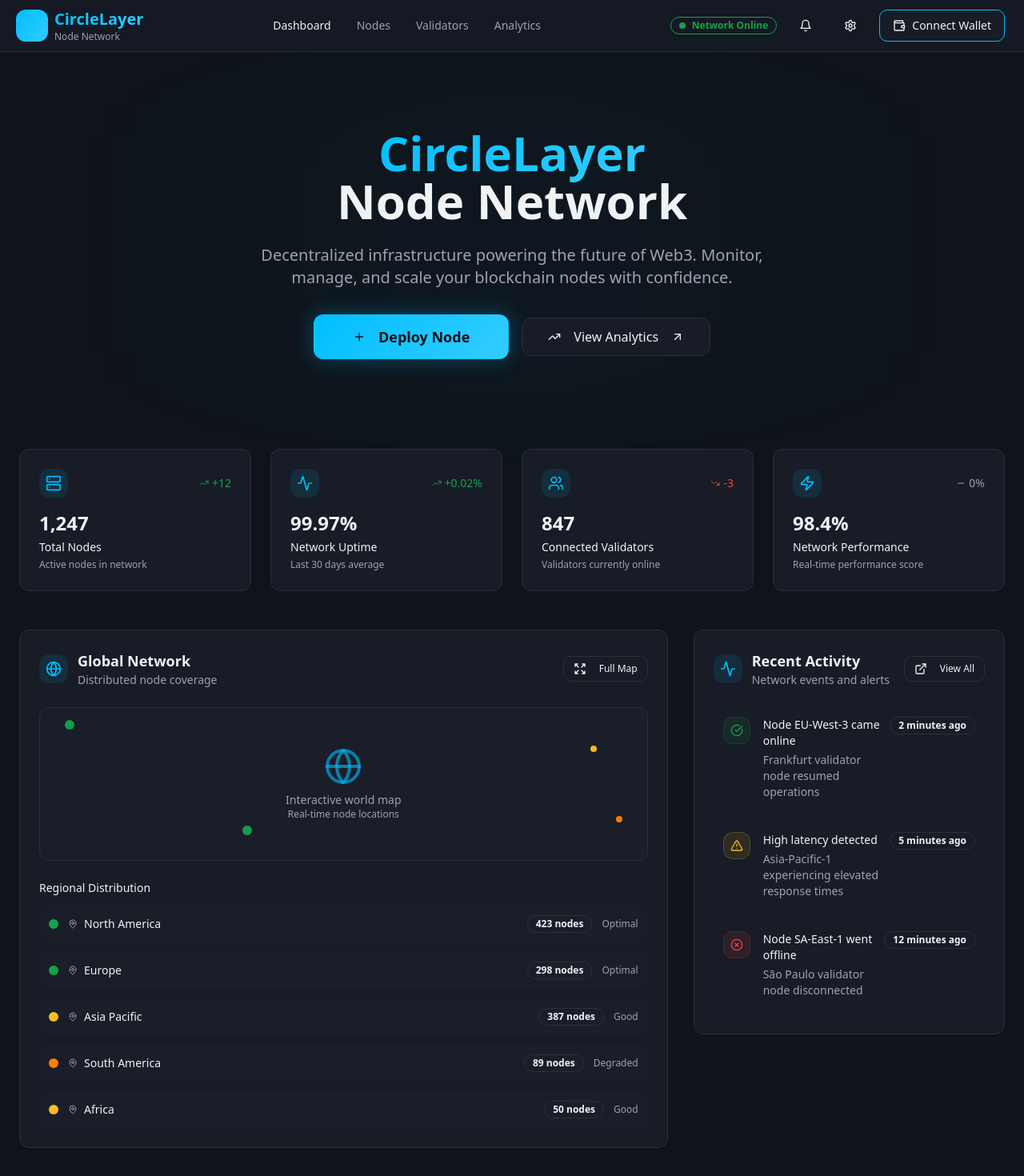
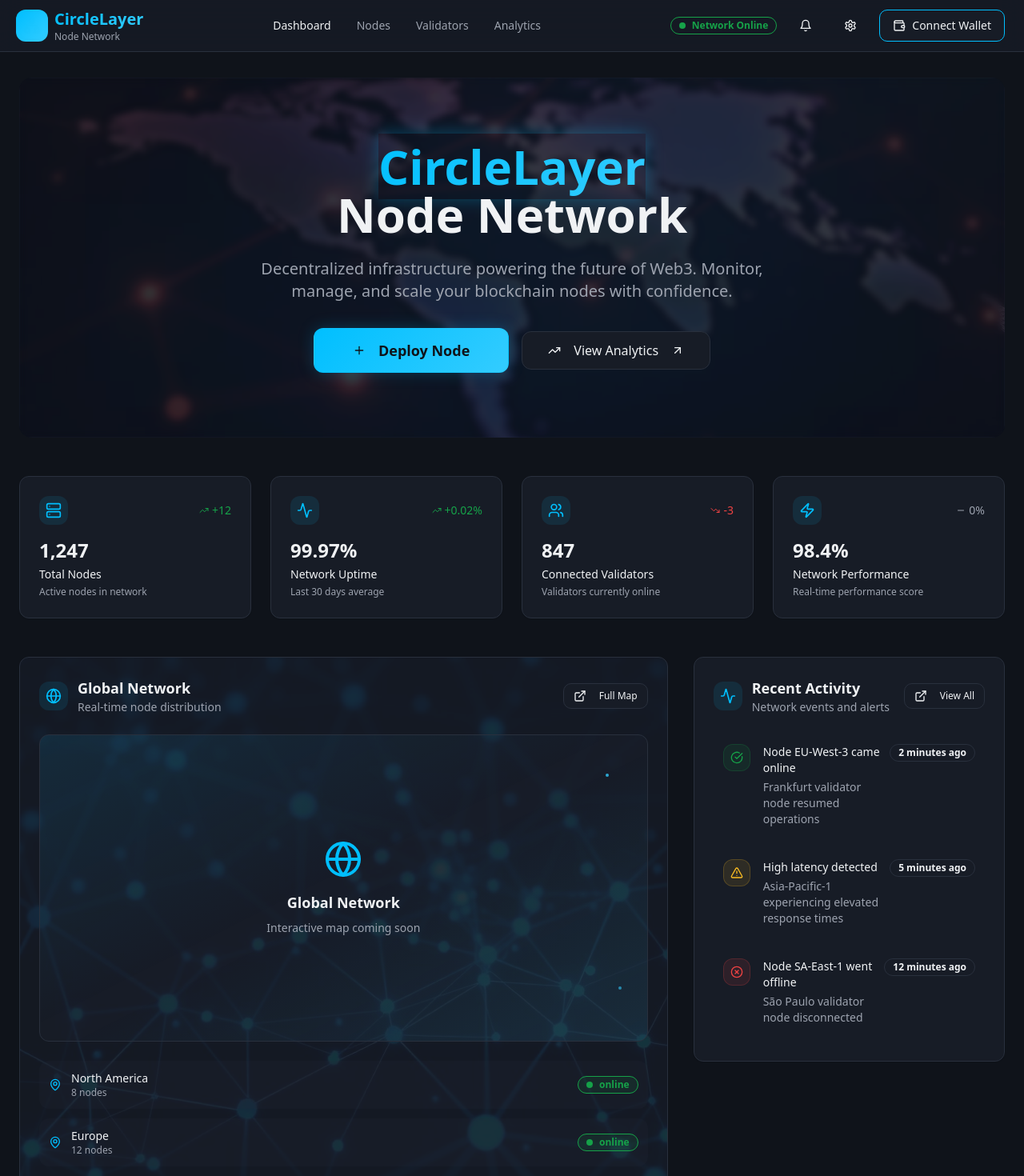
Before and after one commit to bhavnanaetherauthority/circlelayer-dapp-vision, a React (Vite) app: page / in a window 1280 px wide. Shown: the top 1470 px of the page at 80% size. Built offline with nearby package versions, Linux system fonts and the light colour scheme.

Commit message:
Add animations and effects
Enhance the UI with subtle animations and visual effects to improve user experience and engagement.

```diff
--- a/src/components/NetworkMap.tsx
+++ b/src/components/NetworkMap.tsx
@@ -1,77 +1,93 @@
 import { Card } from "@/components/ui/card";
+import { Button } from "@/components/ui/button";
 import { Badge } from "@/components/ui/badge";
-import { Button } from "@/components/ui/button";
-import { Globe, MapPin, Expand } from "lucide-react";
+import {
+  Globe,
+  MapPin,
+  Activity,
+  ExternalLink,
+  Zap
+} from "lucide-react";
+import networkBg from "@/assets/network-bg.jpg";
 
-const networkRegions = [
-  { name: "North America", nodes: 423, status: "optimal", color: "bg-success" },
-  { name: "Europe", nodes: 298, status: "optimal", color: "bg-success" },
-  { name: "Asia Pacific", nodes: 387, status: "good", color: "bg-node-syncing" },
-  { name: "South America", nodes: 89, status: "degraded", color: "bg-node-degraded" },
-  { name: "Africa", nodes: 50, status: "good", color: "bg-node-syncing" }
+const regions = [
+  { name: "North America", nodes: 8, status: "online" },
+  { name: "Europe", nodes: 12, status: "online" },
+  { name: "Asia Pacific", nodes: 6, status: "degraded" },
+  { name: "South America", nodes: 3, status: "offline" }
 ];
+
+const getStatusColor = (status: string) => {
+  switch (status) {
+    case 'online': return 'border-success text-success bg-success/10';
+    case 'offline': return 'border-destructive text-destructive bg-destructive/10';
+    case 'degraded': return 'border-warning text-warning bg-warning/10';
+    default: return 'border-muted text-muted-foreground bg-muted/10';
+  }
+};
 
 export const NetworkMap = () => {
   return (
-    <Card className="bg-surface border-card-border">
-      <div className="p-6">
-        <div className="flex items-center justify-between mb-6">
+    <Card className="bg-surface border-card-border h-full overflow-hidden group">
+      <div className="p-6 relative">
+        <div className="absolute inset-0 opacity-10 group-hover:opacity-20 transition-opacity duration-700"
+             style={{ backgroundImage: `url(${networkBg})`, backgroundSize: 'cover', backgroundPosition: 'center' }}></div>
+        <div className="flex items-center justify-between mb-6 relative z-10">
           <div className="flex items-center space-x-3">
             <div className="p-2 rounded-lg bg-primary/10">
               <Globe className="h-5 w-5 text-primary" />
             </div>
             <div>
               <h3 className="text-lg font-semibold text-foreground">Global Network</h3>
-              <p className="text-sm text-muted-foreground">Distributed node coverage</p>
+              <p className="text-sm text-muted-foreground">Real-time node distribution</p>
             </div>
           </div>
 
           <Button variant="outline" size="sm">
-            <Expand className="h-4 w-4 mr-2" />
+            <ExternalLink className="h-4 w-4 mr-2" />
             Full Map
           </Button>
         </div>
 
-        {/* Network visualization placeholder */}
-        <div className="relative mb-6">
-          <div className="h-48 bg-muted/20 rounded-lg flex items-center justify-center border border-border">
-            <div className="text-center">
-              <Globe className="h-12 w-12 text-primary/60 mx-auto mb-2" />
-              <p className="text-sm text-muted-foreground">Interactive world map</p>
-              <p className="text-xs text-muted-foreground">Real-time node locations</p>
-            </div>
+        {/* Map Container */}
+        <div className="relative h-96 bg-muted/20 rounded-lg border border-border flex items-center justify-center overflow-hidden group/map">
+          <div className="absolute inset-0 bg-gradient-to-br from-primary/10 via-transparent to-primary-glow/10 animate-pulse"></div>
+          <div className="text-center relative z-10">
+            <Globe className="h-12 w-12 text-primary mx-auto mb-4 animate-float" />
+            <h3 className="text-lg font-semibold text-foreground mb-2 group-hover/map:text-primary transition-colors duration-300">Global Network</h3>
+            <p className="text-muted-foreground text-sm">Interactive map coming soon</p>
           </div>
-
-          {/* Floating node indicators */}
-          <div className="absolute top-4 left-8 w-3 h-3 bg-success rounded-full animate-pulse"></div>
-          <div className="absolute top-12 right-16 w-2 h-2 bg-node-syncing rounded-full animate-pulse"></div>
-          <div className="absolute bottom-8 left-1/3 w-3 h-3 bg-success rounded-full animate-pulse"></div>
-          <div className="absolute bottom-12 right-8 w-2 h-2 bg-node-degraded rounded-full animate-pulse"></div>
+          {/* Floating particles effect */}
+          <div className="absolute top-4 left-8 w-2 h-2 bg-primary/60 rounded-full animate-ping"></div>
+          <div className="absolute top-12 right-12 w-1 h-1 bg-primary-glow/80 rounded-full animate-pulse"></div>
+          <div className="absolute bottom-8 left-16 w-1.5 h-1.5 bg-primary/40 rounded-full animate-ping" style={{ animationDelay: '1s' }}></div>
+          <div className="absolute bottom-16 right-8 w-1 h-1 bg-primary-glow/60 rounded-full animate-pulse" style={{ animationDelay: '2s' }}></div>
         </div>
 
-        {/* Regional breakdown */}
-        <div className="space-y-3">
-          <h4 className="text-sm font-medium text-foreground mb-3">Regional Distribution</h4>
-          {networkRegions.map((region, index) => (
-            <div key={index} className="flex items-center justify-between p-3 rounded-lg bg-muted/20 hover:bg-muted/30 transition-colors">
+        {/* Regional Stats */}
+        <div className="mt-6 space-y-3 relative z-10">
+          {regions.map((region, index) => (
+            <div
+              key={region.name}
+              className="flex items-center justify-between p-3 rounded-lg bg-muted/20 hover:bg-muted/30 transition-all duration-300 group/region hover:translate-x-2"
+              style={{ animationDelay: `${index * 100}ms` }}
+            >
               <div className="flex items-center space-x-3">
-                <div className={`w-3 h-3 rounded-full ${region.color}`}></div>
+                <MapPin className="h-4 w-4 text-primary group-hover/region:animate-float" />
                 <div>
-                  <div className="flex items-center space-x-2">
-                    <MapPin className="h-3 w-3 text-muted-foreground" />
-                    <span className="text-sm font-medium text-foreground">{region.name}</span>
-                  </div>
+                  <p className="text-sm font-medium text-foreground">{region.name}</p>
+                  <p className="text-xs text-muted-foreground">{region.nodes} nodes</p>
                 </div>
               </div>
 
-              <div className="flex items-center space-x-3">
-                <Badge variant="outline" className="text-xs">
-                  {region.nodes} nodes
-                </Badge>
-                <span className="text-xs text-muted-foreground capitalize">
-                  {region.status}
-                </span>
-              </div>
+              <Badge variant="outline" className={getStatusColor(region.status)}>
+                <div className={`w-2 h-2 rounded-full mr-2 ${
+                  region.status === 'online' ? 'bg-success animate-pulse' :
+                  region.status === 'offline' ? 'bg-destructive' :
+                  'bg-warning animate-ping'
+                }`}></div>
+                {region.status}
+              </Badge>
             </div>
           ))}
         </div>
--- a/src/components/NodeCard.tsx
+++ b/src/components/NodeCard.tsx
@@ -43,9 +43,11 @@ const getStatusColor = (status: string) => {
 
 export const NodeCard = ({ node }: NodeCardProps) => {
   return (
-    <Card className="relative overflow-hidden bg-surface border-card-border hover:border-primary/30 transition-all duration-300 hover:shadow-card group">
+    <Card className="relative overflow-hidden bg-surface border-card-border hover:border-primary/30 transition-all duration-500 hover:shadow-card group hover:scale-105 animate-fade-in">
       {/* Glow effect on hover */}
-      <div className="absolute inset-0 bg-gradient-glow opacity-0 group-hover:opacity-100 transition-opacity duration-300"></div>
+      <div className="absolute inset-0 bg-gradient-glow opacity-0 group-hover:opacity-100 transition-all duration-500"></div>
+      {/* Animated background pattern */}
+      <div className="absolute inset-0 opacity-5 group-hover:opacity-10 transition-opacity duration-500 bg-gradient-to-br from-primary via-transparent to-primary-glow"></div>
 
       <div className="relative p-6">
         {/* Header */}
--- a/src/components/RecentActivity.tsx
+++ b/src/components/RecentActivity.tsx
@@ -97,7 +97,8 @@ export const RecentActivity = () => {
               return (
                 <div
                   key={activity.id}
-                  className="flex items-start space-x-4 p-3 rounded-lg hover:bg-muted/20 transition-colors cursor-pointer group"
+                  className="flex items-start space-x-4 p-3 rounded-lg hover:bg-muted/20 transition-all duration-300 cursor-pointer group hover:translate-x-2 animate-fade-in"
+                  style={{ animationDelay: `${activity.id * 100}ms` }}
                 >
                   <div className={`p-2 rounded-lg border ${getStatusColor(activity.status)}`}>
                     <Icon className="h-4 w-4" />
--- a/src/index.css
+++ b/src/index.css
@@ -72,6 +72,8 @@
     /* Animations */
     --transition-smooth: all 0.3s cubic-bezier(0.4, 0, 0.2, 1);
     --transition-bounce: all 0.4s cubic-bezier(0.68, -0.55, 0.265, 1.55);
+    --ease-spring: cubic-bezier(0.175, 0.885, 0.32, 1.275);
+    --ease-out-expo: cubic-bezier(0.16, 1, 0.3, 1);
 
     --radius: 0.75rem;
 
--- a/src/pages/Index.tsx
+++ b/src/pages/Index.tsx
@@ -1,4 +1,5 @@
 import { Header } from "@/components/Header";
+import heroImage from "@/assets/hero-network.jpg";
 import { StatsOverview } from "@/components/StatsOverview";
 import { NodeCard } from "@/components/NodeCard";
 import { NetworkMap } from "@/components/NetworkMap";
@@ -115,24 +116,28 @@ const Index = () => {
 
       <main className="container mx-auto px-6 py-8">
         {/* Hero Section */}
-        <div className="relative mb-12">
+        <div className="relative mb-12 overflow-hidden rounded-2xl">
           <div className="absolute inset-0 bg-gradient-glow opacity-30 blur-3xl"></div>
-          <div className="relative text-center py-16">
-            <h1 className="text-4xl md:text-6xl font-bold mb-6">
-              <span className="gradient-text">CircleLayer</span>
+          <div
+            className="absolute inset-0 bg-cover bg-center opacity-20"
+            style={{ backgroundImage: `url(${heroImage})` }}
+          ></div>
+          <div className="relative text-center py-20 px-8 backdrop-blur-sm bg-background/20 border border-border/20">
+            <h1 className="text-4xl md:text-6xl font-bold mb-6 animate-slide-up">
+              <span className="gradient-text animate-glow-pulse">CircleLayer</span>
               <br />
               <span className="text-foreground">Node Network</span>
             </h1>
-            <p className="text-xl text-muted-foreground mb-8 max-w-2xl mx-auto">
+            <p className="text-xl text-muted-foreground mb-8 max-w-2xl mx-auto animate-stagger-fade-1">
               Decentralized infrastructure powering the future of Web3.
               Monitor, manage, and scale your blockchain nodes with confidence.
             </p>
-            <div className="flex items-center justify-center space-x-4">
-              <Button variant="hero" size="hero" className="animate-glow">
+            <div className="flex items-center justify-center space-x-4 animate-stagger-fade-2">
+              <Button variant="hero" size="hero" className="animate-glow hover:animate-float transition-all duration-300">
                 <Plus className="h-5 w-5 mr-2" />
                 Deploy Node
               </Button>
-              <Button variant="outline" size="lg">
+              <Button variant="outline" size="lg" className="hover:scale-105 transition-transform duration-300">
                 <TrendingUp className="h-5 w-5 mr-2" />
                 View Analytics
                 <ArrowUpRight className="h-4 w-4 ml-2" />
@@ -142,12 +147,12 @@ const Index = () => {
         </div>
 
         {/* Stats Overview */}
-        <section className="mb-12">
+        <section className="mb-12 animate-stagger-fade-3">
           <StatsOverview />
         </section>
 
         {/* Main Content Grid */}
-        <div className="grid grid-cols-1 lg:grid-cols-3 gap-8 mb-12">
+        <div className="grid grid-cols-1 lg:grid-cols-3 gap-8 mb-12 animate-stagger-fade-4">
           {/* Network Map */}
           <div className="lg:col-span-2">
             <NetworkMap />
--- a/tailwind.config.ts
+++ b/tailwind.config.ts
@@ -96,6 +96,40 @@ export default {
 					to: {
 						height: '0'
 					}
+				},
+				'fade-in': {
+					'0%': {
+						opacity: '0',
+						transform: 'translateY(10px)'
+					},
+					'100%': {
+						opacity: '1',
+						transform: 'translateY(0)'
+					}
+				},
+				'slide-in-right': {
+					'0%': { transform: 'translateX(100%)' },
+					'100%': { transform: 'translateX(0)' }
+				},
+				'slide-out-right': {
+					'0%': { transform: 'translateX(0)' },
+					'100%': { transform: 'translateX(100%)' }
+				},
+				'float': {
+					'0%, 100%': { transform: 'translateY(0px)' },
+					'50%': { transform: 'translateY(-10px)' }
+				},
+				'glow-pulse': {
+					'0%, 100%': { boxShadow: '0 0 20px hsl(var(--primary) / 0.3)' },
+					'50%': { boxShadow: '0 0 40px hsl(var(--primary) / 0.6)' }
+				},
+				'slide-up': {
+					'0%': { transform: 'translateY(20px)', opacity: '0' },
+					'100%': { transform: 'translateY(0)', opacity: '1' }
+				},
+				'stagger-fade': {
+					'0%': { transform: 'translateY(30px)', opacity: '0' },
+					'100%': { transform: 'translateY(0)', opacity: '1' }
 				}
 			},
 			animation: {
@@ -103,8 +137,16 @@ export default {
 				'accordion-up': 'accordion-up 0.2s ease-out',
 				'glow': 'glow 2s ease-in-out infinite alternate',
 				'pulse-slow': 'pulse-slow 3s ease-in-out infinite',
-				'float': 'float 6s ease-in-out infinite',
-				'bounce-slow': 'bounce-slow 3s ease-in-out infinite'
+				'fade-in': 'fade-in 0.3s ease-out',
+				'slide-in-right': 'slide-in-right 0.3s ease-out',
+				'slide-out-right': 'slide-out-right 0.3s ease-out',
+				'float': 'float 3s ease-in-out infinite',
+				'glow-pulse': 'glow-pulse 2s ease-in-out infinite',
+				'slide-up': 'slide-up 0.6s var(--ease-out-expo)',
+				'stagger-fade-1': 'stagger-fade 0.6s var(--ease-out-expo) 0.1s both',
+				'stagger-fade-2': 'stagger-fade 0.6s var(--ease-out-expo) 0.2s both',
+				'stagger-fade-3': 'stagger-fade 0.6s var(--ease-out-expo) 0.3s both',
+				'stagger-fade-4': 'stagger-fade 0.6s var(--ease-out-expo) 0.4s both'
 			},
 			backgroundImage: {
 				'gradient-primary': 'var(--gradient-primary)',
```
Also changed, not shown: src/components/StatsOverview.tsx (+5 -2 lines), src/assets/hero-network.jpg (added), src/assets/network-bg.jpg (added).
